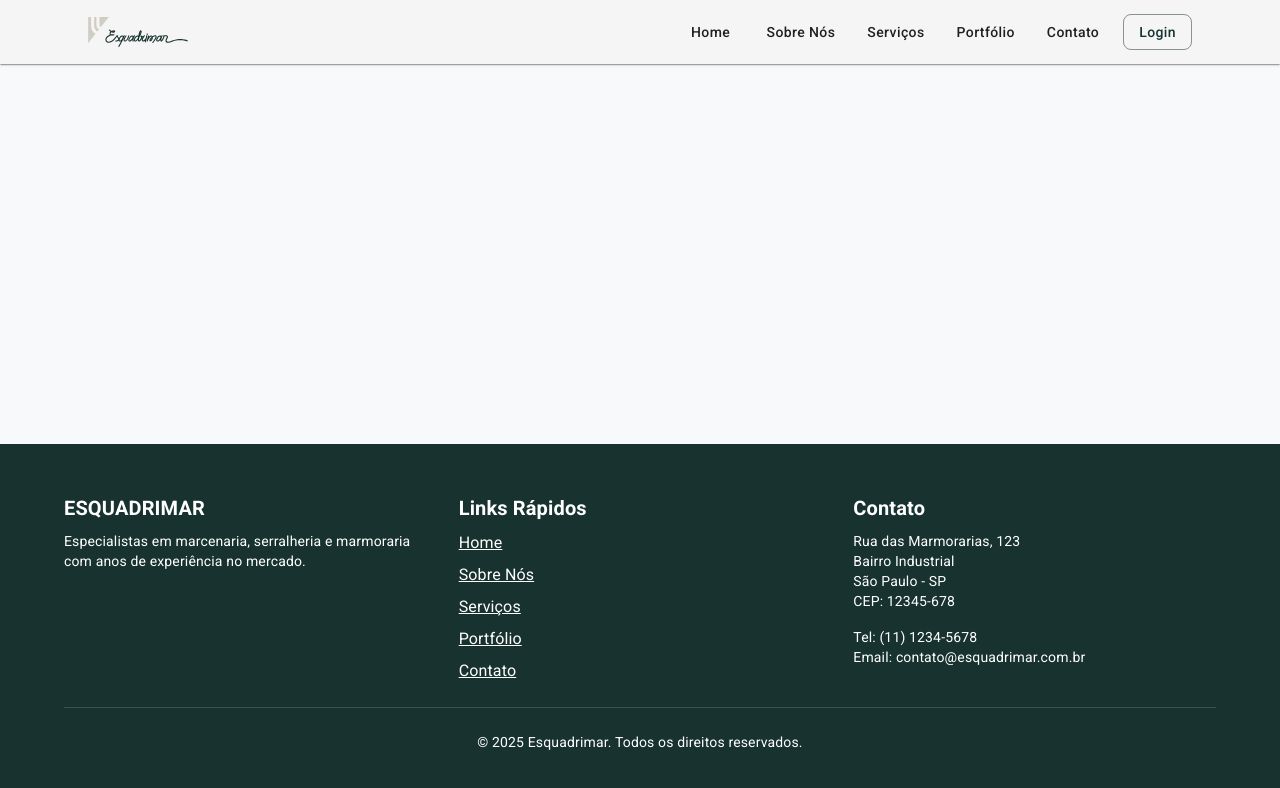
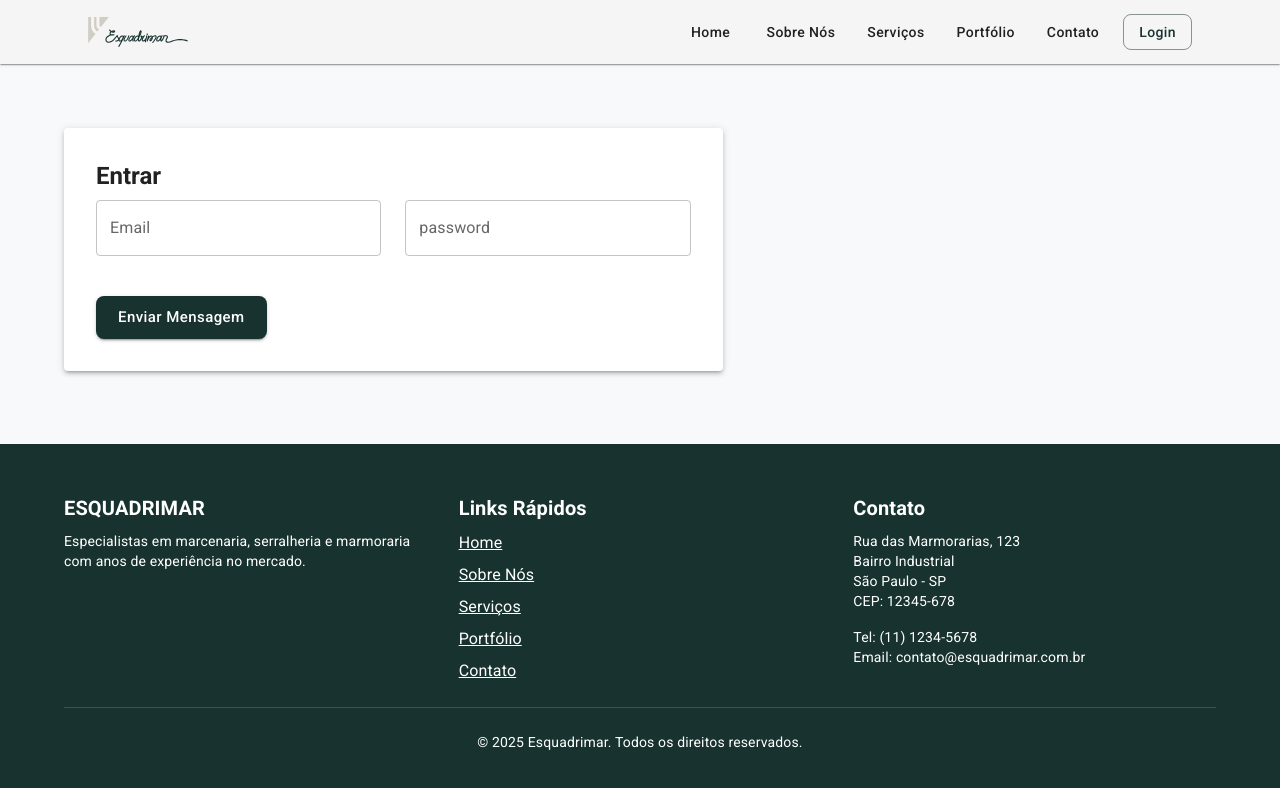
Before and after one commit to DaiiBurgo/Esquadrimar, a React (Create React App) app in the folder Frontend/: page /login in a window 1280 px wide. Shown: the top 788 px of the page. Built offline with nearby package versions, Linux system fonts and the light colour scheme.

Commit message:
Implementação inicial do formulário de login

```diff
--- a/Frontend/src/App.tsx
+++ b/Frontend/src/App.tsx
@@ -4,6 +4,7 @@ import { ThemeProvider, createTheme, CssBaseline } from '@mui/material';
 import Layout from './components/layout/Layout';
 import Home from './pages/Home';
 import Contact from './pages/Contact';
+import Login from './pages/Login';
 
 // Tema personalizado
 const theme = createTheme({
@@ -75,11 +76,11 @@ const App: React.FC = () => {
           <Routes>
             <Route path="/" element={<Home />} />
             <Route path="/contato" element={<Contact />} />
+            <Route path="/login" element={<Login />} />
             {/* Adicione outras rotas conforme necessário:
             <Route path="/sobre" element={<About />} />
             <Route path="/servicos" element={<Services />} />
             <Route path="/portfolio" element={<Portfolio />} />
-            <Route path="/login" element={<Login />} />
             <Route path="/registro" element={<Register />} />
             */}
           </Routes>
--- /dev/null
+++ b/Frontend/src/components/login/LoginForm.tsx
@@ -0,0 +1,120 @@
+import React, { useState } from 'react';
+import {
+  Box,
+  TextField,
+  Button,
+  Typography,
+  Paper,
+  Grid,
+  Snackbar,
+  Alert,
+} from '@mui/material';
+import { useFormik } from 'formik';
+import * as Yup from 'yup';
+import loginService from '../../services/login';
+
+// Validação com Yup
+const validationSchema = Yup.object({
+  email: Yup.string().email('Email inválido').required('Email é obrigatório'),
+  password: Yup.string().required('Senha inválida'),
+});
+
+const LoginForm: React.FC = () => {
+  const [openSnackbar, setOpenSnackbar] = useState(false);
+  const [snackbarMessage, setSnackbarMessage] = useState('');
+  const [snackbarSeverity, setSnackbarSeverity] = useState<'success' | 'error'>('success');
+
+  const formik = useFormik({
+    initialValues: {
+      email: '',
+      password: '',
+    },
+    validationSchema: validationSchema,
+    onSubmit: async (values, { resetForm, setSubmitting }) => {
+      try {
+        resetForm();
+      } catch (error) {
+        console.error('Erro ao enviar formulário:', error);
+        setSnackbarMessage('Credenciais inválidas');
+        setSnackbarSeverity('error');
+        setOpenSnackbar(true);
+      } finally {
+        setSubmitting(false);
+      }
+    },
+  });
+
+  const handleCloseSnackbar = () => {
+    setOpenSnackbar(false);
+  };
+
+  return (
+    <Paper elevation={3} sx={{ p: 4, maxWidth: 800, mx: 'auto' }}>
+      <Typography variant="h5" component="h2" gutterBottom>
+        Entrar
+      </Typography>
+
+      <Box component="form" onSubmit={formik.handleSubmit} noValidate>
+        <Grid container spacing={3}>
+          <Grid item xs={12} sm={6}>
+            <TextField
+              fullWidth
+              id="email"
+              name="email"
+              label="Email"
+              variant="outlined"
+              value={formik.values.email}
+              onChange={formik.handleChange}
+              onBlur={formik.handleBlur}
+              error={formik.touched.email && Boolean(formik.errors.email)}
+              helperText={formik.touched.email && formik.errors.email}
+            />
+          </Grid>
+          <Grid item xs={12} sm={6}>
+            <TextField
+              fullWidth
+              id="password"
+              name="password"
+              label="password"
+              variant="outlined"
+              value={formik.values.password}
+              onChange={formik.handleChange}
+              onBlur={formik.handleBlur}
+              error={formik.touched.password && Boolean(formik.errors.password)}
+              helperText={formik.touched.password && formik.errors.password}
+            />
+          </Grid>
+          <Grid item xs={12}>
+            <Button
+              type="submit"
+              variant="contained"
+              color="primary"
+              size="large"
+              disabled={formik.isSubmitting}
+              sx={{ mt: 2 }}
+            >
+              {formik.isSubmitting ? 'Enviando...' : 'Enviar Mensagem'}
+            </Button>
+          </Grid>
+        </Grid>
+      </Box>
+
+      <Snackbar
+        open={openSnackbar}
+        autoHideDuration={6000}
+        onClose={handleCloseSnackbar}
+        anchorOrigin={{ vertical: 'bottom', horizontal: 'center' }}
+      >
+        <Alert
+          onClose={handleCloseSnackbar}
+          severity={snackbarSeverity}
+          sx={{ width: '100%' }}
+        >
+          {snackbarMessage}
+        </Alert>
+      </Snackbar>
+    </Paper>
+  );
+};
+
+export default LoginForm;
--- /dev/null
+++ b/Frontend/src/pages/Login.tsx
@@ -0,0 +1,31 @@
+import React from 'react';
+import {
+  Container,
+  Grid,
+  Typography,
+  Box,
+  Paper,
+  Divider,
+  Card,
+  CardContent,
+  List,
+  ListItem,
+  ListItemIcon,
+  ListItemText
+} from '@mui/material';
+import LoginForm from '../components/login/LoginForm';
+
+const Contact: React.FC = () => {
+  return (
+    <Container maxWidth="lg" sx={{ py: 8 }}>
+      <Grid container spacing={4}>
+        <Grid item xs={12} md={7}>
+          <LoginForm />
+        </Grid>
+      </Grid>
+
+    </Container>
+  );
+};
+
+export default Contact;
--- /dev/null
+++ b/Frontend/src/services/login.ts
@@ -0,0 +1,18 @@
+import api from './api';
+
+// Interface para o formulário de contato
+export interface loginFormData {
+  email: string;
+  password: string;
+}
+
+// API de contatos
+const loginService = {
+  //Verificar credenciais de login
+  verifyCredentials: async (data: loginFormData) => {
+
+  }
+
+};
+
+export default loginService;
```
